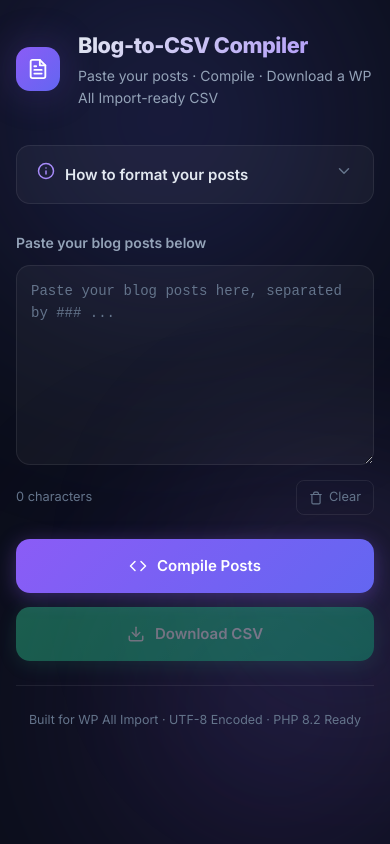
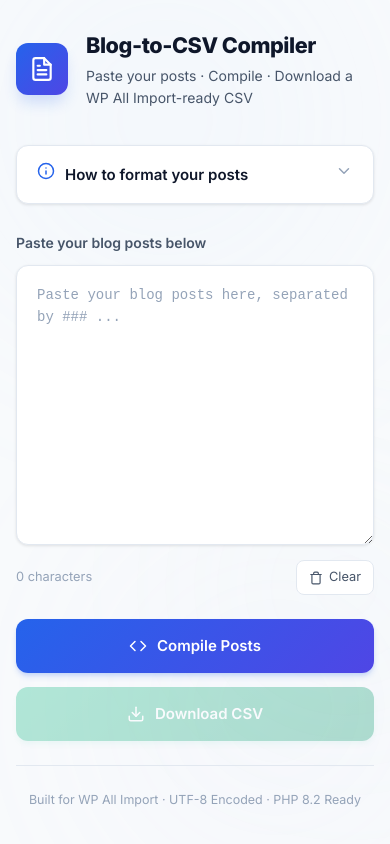
Before and after one commit to Cameron-Spree/briants-blog-importer, a plain HTML site: page index.html in a window 390 px wide. Drawn offline with Linux system fonts and the light colour scheme.

Commit message:
Update to premium light mode theme

```diff
--- a/styles.css
+++ b/styles.css
@@ -12,30 +12,30 @@
 }
 
 :root {
-  /* Colour palette – deep indigo / violet tone */
-  --bg: #0b0e1a;
-  --surface: rgba(255, 255, 255, 0.04);
-  --surface-hover: rgba(255, 255, 255, 0.07);
-  --border: rgba(255, 255, 255, 0.08);
-  --border-focus: rgba(139, 92, 246, 0.5);
-  --text: #e2e8f0;
-  --text-muted: #94a3b8;
-  --text-dim: #64748b;
-  --accent: #8b5cf6;
-  --accent-light: #a78bfa;
-  --accent-glow: rgba(139, 92, 246, 0.25);
-  --success: #34d399;
-  --success-bg: rgba(52, 211, 153, 0.12);
-  --danger: #f87171;
-  --gradient-compile: linear-gradient(135deg, #8b5cf6, #6366f1);
-  --gradient-download: linear-gradient(135deg, #34d399, #10b981);
+  /* Clean Light Palette */
+  --bg: #f8fafc;
+  --surface: #ffffff;
+  --surface-hover: #f1f5f9;
+  --border: #e2e8f0;
+  --border-focus: #3b82f6;
+  --text: #0f172a;
+  --text-muted: #475569;
+  --text-dim: #94a3b8;
+  --accent: #2563eb;
+  --accent-light: #60a5fa;
+  --accent-glow: rgba(37, 99, 235, 0.1);
+  --success: #059669;
+  --success-bg: #ecfdf5;
+  --danger: #dc2626;
+  --gradient-compile: linear-gradient(135deg, #2563eb, #4f46e5);
+  --gradient-download: linear-gradient(135deg, #10b981, #059669);
   --radius-sm: 8px;
-  --radius-md: 14px;
-  --radius-lg: 20px;
-  --shadow-sm: 0 2px 8px rgba(0, 0, 0, 0.25);
-  --shadow-md: 0 8px 30px rgba(0, 0, 0, 0.35);
-  --shadow-glow: 0 0 40px var(--accent-glow);
-  --transition: 0.25s cubic-bezier(0.4, 0, 0.2, 1);
+  --radius-md: 12px;
+  --radius-lg: 16px;
+  --shadow-sm: 0 1px 3px rgba(0, 0, 0, 0.1);
+  --shadow-md: 0 4px 6px -1px rgba(0, 0, 0, 0.1), 0 2px 4px -1px rgba(0, 0, 0, 0.06);
+  --shadow-lg: 0 10px 15px -3px rgba(0, 0, 0, 0.1);
+  --transition: 0.2s ease;
 }
 
 html {
@@ -53,12 +53,12 @@ body {
   -webkit-font-smoothing: antialiased;
 }
 
-/* ---------- Ambient blobs ---------- */
+/* ---------- Ambient blobs (Softened) ---------- */
 .bg-blob {
   position: fixed;
   border-radius: 50%;
   filter: blur(120px);
-  opacity: 0.35;
+  opacity: 0.15;
   pointer-events: none;
   z-index: 0;
   animation: blobFloat 20s ease-in-out infinite alternate;
@@ -67,7 +67,7 @@ body {
 .blob-1 {
   width: 500px;
   height: 500px;
-  background: radial-gradient(circle, #6366f1, transparent 70%);
+  background: radial-gradient(circle, #bfdbfe, transparent 70%);
   top: -120px;
   left: -100px;
 }
@@ -75,7 +75,7 @@ body {
 .blob-2 {
   width: 400px;
   height: 400px;
-  background: radial-gradient(circle, #8b5cf6, transparent 70%);
+  background: radial-gradient(circle, #ddd6fe, transparent 70%);
   bottom: -80px;
   right: -60px;
   animation-delay: -7s;
@@ -84,7 +84,7 @@ body {
 .blob-3 {
   width: 300px;
   height: 300px;
-  background: radial-gradient(circle, #a78bfa, transparent 70%);
+  background: radial-gradient(circle, #dcfce7, transparent 70%);
   top: 50%;
   left: 55%;
   animation-delay: -14s;
@@ -122,7 +122,7 @@ body {
   place-items: center;
   border-radius: var(--radius-md);
   background: var(--gradient-compile);
-  box-shadow: var(--shadow-glow);
+  box-shadow: 0 10px 15px -3px rgba(37, 99, 235, 0.2);
   color: #fff;
 }
 
@@ -135,10 +135,9 @@ body {
   font-size: 1.75rem;
   font-weight: 800;
   letter-spacing: -0.02em;
-  background: linear-gradient(135deg, #e2e8f0, #a78bfa);
-  -webkit-background-clip: text;
-  -webkit-text-fill-color: transparent;
-  background-clip: text;
+  color: var(--text);
+  background: none;
+  -webkit-text-fill-color: initial;
 }
 
 .header-subtitle {
@@ -154,6 +153,7 @@ body {
   border-radius: var(--radius-md);
   margin-bottom: 28px;
   overflow: hidden;
+  box-shadow: var(--shadow-sm);
   animation: fadeSlideDown 0.6s 0.1s ease both;
 }
 
@@ -180,7 +180,7 @@ body {
 .instructions-toggle-icon svg {
   width: 18px;
   height: 18px;
-  color: var(--accent-light);
+  color: var(--accent);
 }
 
 .chevron {
@@ -207,7 +207,7 @@ body {
 }
 
 .instructions-body.open {
-  max-height: 600px;
+  max-height: 800px;
   padding: 0 20px 20px;
 }
 
@@ -222,7 +222,7 @@ body {
   display: flex;
   align-items: flex-start;
   gap: 12px;
-  background: var(--surface);
+  background: var(--bg);
   border: 1px solid var(--border);
   border-radius: var(--radius-sm);
   padding: 14px;
@@ -245,6 +245,7 @@ body {
   display: block;
   font-size: 0.875rem;
   margin-bottom: 2px;
+  color: var(--text);
 }
 
 .instruction-item p {
@@ -254,16 +255,16 @@ body {
 }
 
 .instruction-item code {
-  background: rgba(139, 92, 246, 0.15);
+  background: #f1f5f9;
   padding: 1px 5px;
   border-radius: 4px;
   font-size: 0.8rem;
-  color: var(--accent-light);
+  color: var(--accent);
+  border: 1px solid var(--border);
 }
 
 .example-block {
-  background: rgba(0, 0, 0, 0.3);
-  border: 1px solid var(--border);
+  background: #0f172a;
   border-radius: var(--radius-sm);
   overflow: hidden;
 }
@@ -274,15 +275,15 @@ body {
   font-weight: 600;
   text-transform: uppercase;
   letter-spacing: 0.08em;
-  color: var(--accent-light);
-  border-bottom: 1px solid var(--border);
+  color: #94a3b8;
+  border-bottom: 1px solid rgba(255, 255, 255, 0.1);
 }
 
 .example-block pre {
   padding: 14px;
   font-size: 0.8125rem;
   line-height: 1.55;
-  color: var(--text-muted);
+  color: #e2e8f0;
   white-space: pre-wrap;
   word-break: break-word;
   font-family: 'SF Mono', 'Fira Code', 'Cascadia Code', monospace;
@@ -314,6 +315,7 @@ body {
   font-family: 'SF Mono', 'Fira Code', 'Cascadia Code', monospace;
   font-size: 0.875rem;
   line-height: 1.6;
+  box-shadow: var(--shadow-sm);
   transition: border-color var(--transition), box-shadow var(--transition);
 }
 
@@ -324,7 +326,7 @@ body {
 .blog-textarea:focus {
   outline: none;
   border-color: var(--border-focus);
-  box-shadow: 0 0 0 3px var(--accent-glow), var(--shadow-sm);
+  box-shadow: 0 0 0 4px rgba(59, 130, 246, 0.1), var(--shadow-sm);
 }
 
 .textarea-footer {
@@ -344,14 +346,14 @@ body {
   align-items: center;
   gap: 6px;
   padding: 6px 12px;
-  background: none;
+  background: white;
   border: 1px solid var(--border);
   border-radius: var(--radius-sm);
-  color: var(--text-dim);
+  color: var(--text-muted);
   font: inherit;
   font-size: 0.8rem;
   cursor: pointer;
-  transition: color var(--transition), border-color var(--transition), background var(--transition);
+  transition: all var(--transition);
 }
 
 .btn-clear svg {
@@ -361,8 +363,8 @@ body {
 
 .btn-clear:hover {
   color: var(--danger);
-  border-color: rgba(248, 113, 113, 0.4);
-  background: rgba(248, 113, 113, 0.08);
+  border-color: #fecaca;
+  background: #fef2f2;
 }
 
 /* ---------- Actions ---------- */
@@ -387,22 +389,9 @@ body {
   font-weight: 600;
   color: #fff;
   cursor: pointer;
-  transition: transform var(--transition), box-shadow var(--transition), opacity var(--transition);
+  transition: transform 0.2s ease, box-shadow 0.2s ease, opacity 0.2s ease;
   position: relative;
   overflow: hidden;
-}
-
-.btn::before {
-  content: '';
-  position: absolute;
-  inset: 0;
-  background: linear-gradient(135deg, rgba(255,255,255,0.12), transparent 60%);
-  opacity: 0;
-  transition: opacity var(--transition);
-}
-
-.btn:hover::before {
-  opacity: 1;
 }
 
 .btn svg {
@@ -412,37 +401,33 @@ body {
 }
 
 .btn:active {
-  transform: scale(0.97);
+  transform: scale(0.98);
 }
 
 .btn:disabled {
-  opacity: 0.4;
+  opacity: 0.3;
   cursor: not-allowed;
   transform: none;
 }
 
-.btn:disabled::before {
-  display: none;
-}
-
 .btn-compile {
   background: var(--gradient-compile);
-  box-shadow: 0 4px 20px rgba(139, 92, 246, 0.35);
+  box-shadow: 0 4px 6px -1px rgba(37, 99, 235, 0.2), 0 2px 4px -1px rgba(37, 99, 235, 0.1);
 }
 
 .btn-compile:hover:not(:disabled) {
-  box-shadow: 0 6px 28px rgba(139, 92, 246, 0.5);
-  transform: translateY(-1px);
+  box-shadow: 0 10px 15px -3px rgba(37, 99, 235, 0.3);
+  transform: translateY(-2px);
 }
 
 .btn-download {
   background: var(--gradient-download);
-  box-shadow: 0 4px 20px rgba(52, 211, 153, 0.3);
+  box-shadow: 0 4px 6px -1px rgba(16, 185, 129, 0.2);
 }
 
 .btn-download:hover:not(:disabled) {
-  box-shadow: 0 6px 28px rgba(52, 211, 153, 0.45);
-  transform: translateY(-1px);
+  box-shadow: 0 10px 15px -3px rgba(16, 185, 129, 0.3);
+  transform: translateY(-2px);
 }
 
 /* ---------- Status Bar ---------- */
@@ -457,8 +442,8 @@ body {
   gap: 10px;
   padding: 14px 20px;
   background: var(--success-bg);
-  border: 1px solid rgba(52, 211, 153, 0.25);
-  border-radius: var(--radius-sm);
+  border: 1px solid #a7f3d0;
+  border-radius: var(--radius-md);
 }
 
 .status-icon svg {
@@ -475,8 +460,8 @@ body {
 
 /* Error variant */
 .status-bar.error .status-content {
-  background: rgba(248, 113, 113, 0.1);
-  border-color: rgba(248, 113, 113, 0.25);
+  background: #fef2f2;
+  border-color: #fecaca;
 }
 
 .status-bar.error .status-icon svg,
@@ -500,8 +485,9 @@ body {
 .table-wrap {
   overflow-x: auto;
   border: 1px solid var(--border);
-  border-radius: var(--radius-md);
+  border-radius: var(--radius-lg);
   background: var(--surface);
+  box-shadow: var(--shadow-sm);
 }
 
 .preview-table {
@@ -517,13 +503,14 @@ body {
   font-size: 0.75rem;
   text-transform: uppercase;
   letter-spacing: 0.06em;
-  color: var(--text-dim);
+  color: var(--text-muted);
+  background: #f8fafc;
   border-bottom: 1px solid var(--border);
   white-space: nowrap;
 }
 
 .preview-table td {
-  padding: 12px 16px;
+  padding: 14px 16px;
   border-bottom: 1px solid var(--border);
   color: var(--text-muted);
   max-width: 220px;
@@ -537,22 +524,25 @@ body {
 }
 
 .preview-table tbody tr {
-  transition: background var(--transition);
+  transition: background 0.1s ease;
 }
 
 .preview-table tbody tr:hover {
-  background: var(--surface-hover);
+  background: #f1f5f9;
 }
 
 .preview-table td:nth-child(2) {
   color: var(--text);
-  font-weight: 500;
+  font-weight: 600;
 }
 
 .preview-table td .slug {
-  color: var(--accent-light);
+  color: var(--accent);
   font-family: 'SF Mono', 'Fira Code', monospace;
   font-size: 0.78rem;
+  background: #eff6ff;
+  padding: 2px 6px;
+  border-radius: 4px;
 }
 
 /* ---------- Footer ---------- */
@@ -568,7 +558,7 @@ body {
 @keyframes fadeSlideDown {
   from {
     opacity: 0;
-    transform: translateY(16px);
+    transform: translateY(10px);
   }
   to {
     opacity: 1;
@@ -578,8 +568,8 @@ body {
 
 /* Compile button pulse */
 @keyframes pulse {
-  0%, 100% { box-shadow: 0 4px 20px rgba(139, 92, 246, 0.35); }
-  50%      { box-shadow: 0 4px 30px rgba(139, 92, 246, 0.55); }
+  0%, 100% { box-shadow: 0 4px 6px -1px rgba(37, 99, 235, 0.2); }
+  50%      { box-shadow: 0 10px 15px -3px rgba(37, 99, 235, 0.4); }
 }
 
 .btn-compile.pulse {
@@ -596,26 +586,7 @@ body {
     font-size: 1.35rem;
   }
 
-  .header-icon {
-    width: 44px;
-    height: 44px;
-  }
-
-  .header-icon svg {
-    width: 22px;
-    height: 22px;
-  }
-
   .actions {
     flex-direction: column;
   }
-
-  .instructions-grid {
-    grid-template-columns: 1fr;
-  }
-
-  .blog-textarea {
-    min-height: 200px;
-    padding: 14px;
-  }
 }
```
